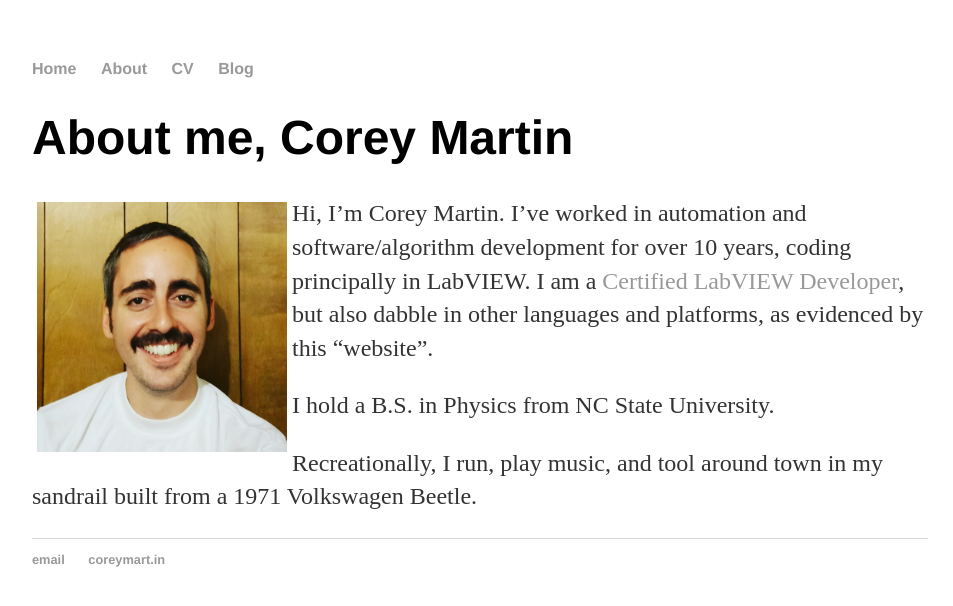
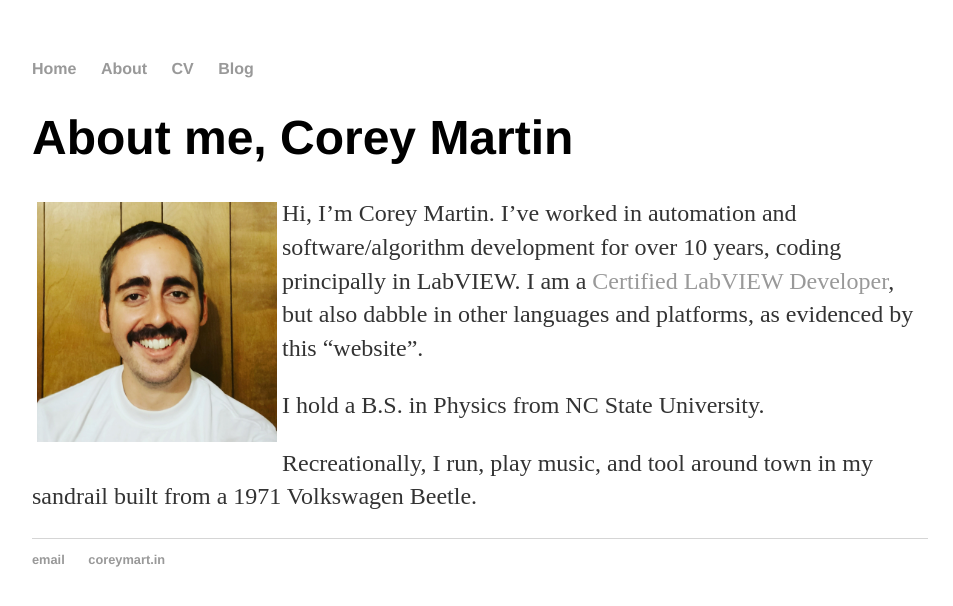
Before and after one commit to CoreySMartin/CoreySMartin.github.io, a Jekyll site: the page built from about/index.md, in a window 1280 px wide. Shown: the top 606 px of the page, without its empty margins (160-1113 px from the left). Built offline with Jekyll 4.4.1, drawn with Linux system fonts in a browser that asks for light colours.

Commit message:
Update index.md

```diff
--- a/about/index.md
+++ b/about/index.md
@@ -3,7 +3,7 @@
 title: About Corey Martin
 ---
 # About me, Corey Martin
-<img align="left" src="/about/aboutme.jpg" alt="" title="Me: Corey Martin" width="250" border="5" style="border-color: white" />
+<img align="left" src="/about/aboutme.jpg" alt="" title="Me: Corey Martin" width="240" border="5" style="border-color: white" />
 Hi, I'm Corey Martin.  I've worked in automation and software/algorithm development for over 10 years, coding principally in LabVIEW.  I am a [Certified LabVIEW Developer](https://www.youracclaim.com/badges/66e1fb02-43df-46c7-aaf9-c49be9c5ffc1), but also dabble in other languages and platforms, as evidenced by this "website".
 
 I hold a B.S. in Physics from NC State University.
```
